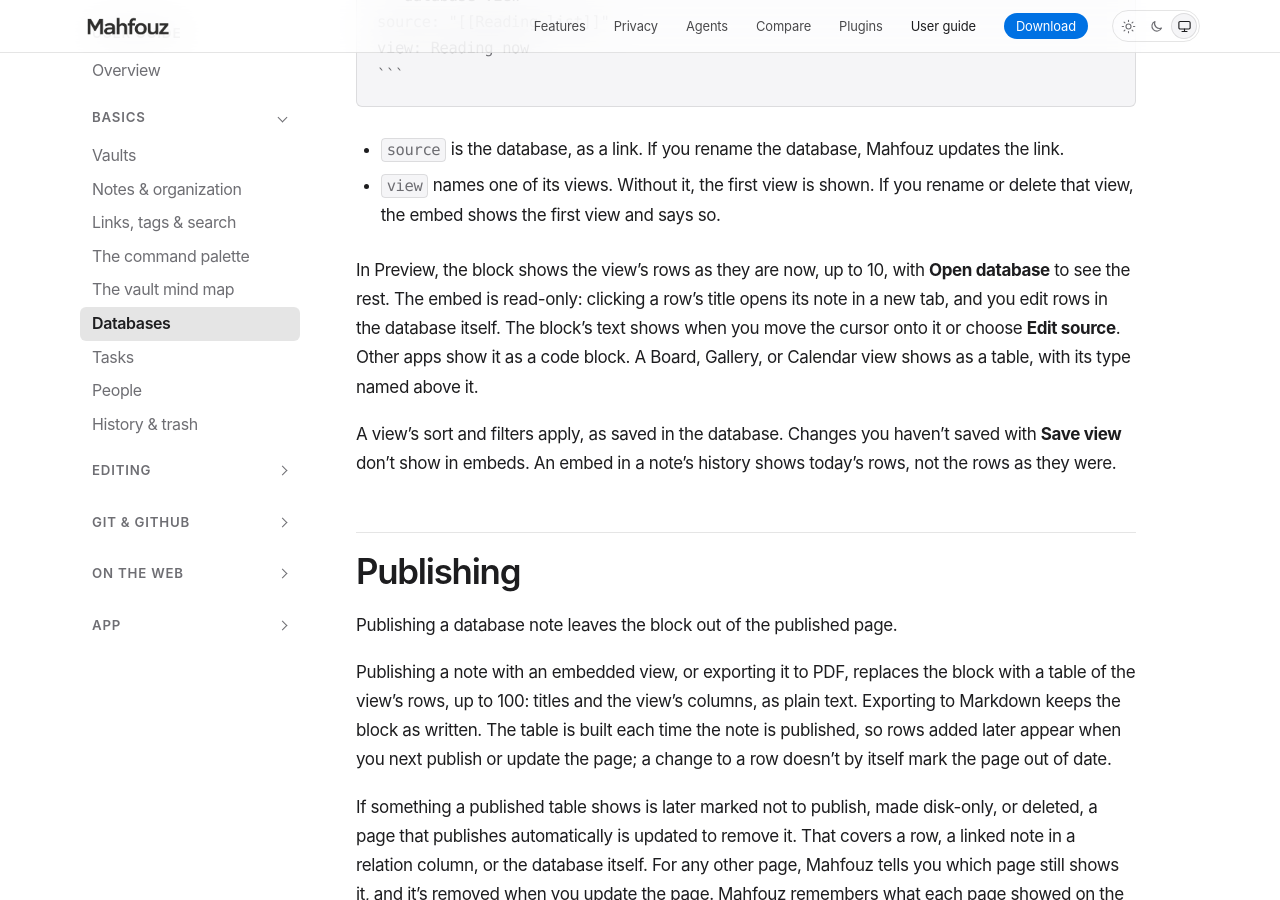
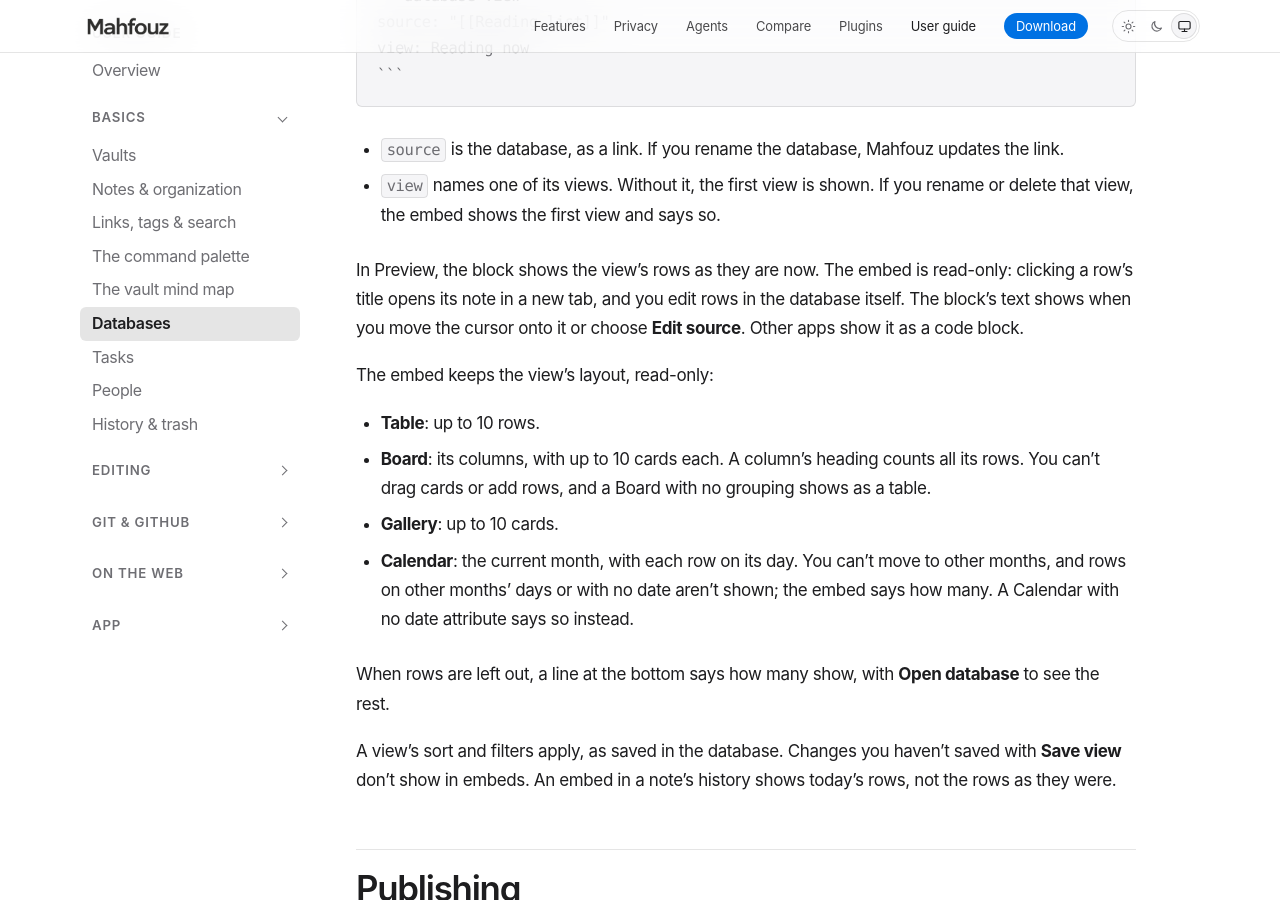
Before and after one commit to mahfouz-app/docs, a Jekyll site: the page built from guide/databases.md, in a window 1280 px wide and 900 px high, scrolled down 11693 px. Built offline with Jekyll 4.4.1, drawn with Linux system fonts in a browser that asks for light colours.

Commit message:
docs(databases): an embedded Board, Gallery or Calendar keeps its layout
Co-Authored-By: Claude Opus 5.5 <noreply@anthropic.com>

```diff
--- a/guide/databases.md
+++ b/guide/databases.md
@@ -449,12 +449,26 @@ view: Reading now
 - `view` names one of its views. Without it, the first view is shown. If you
   rename or delete that view, the embed shows the first view and says so.
 
-In Preview, the block shows the view's rows as they are now, up to 10, with
-**Open database** to see the rest. The embed is read-only: clicking a row's
+In Preview, the block shows the view's rows as they are now. The embed is
+read-only: clicking a row's
 title opens its note in a new tab, and you edit rows in the database itself.
 The block's text shows when you move the cursor onto it or choose **Edit
-source**. Other apps show it as a code block. A Board, Gallery, or Calendar
-view shows as a table, with its type named above it.
+source**. Other apps show it as a code block.
+
+The embed keeps the view's layout, read-only:
+
+- **Table**: up to 10 rows.
+- **Board**: its columns, with up to 10 cards each. A column's heading counts
+  all its rows. You can't drag cards or add rows, and a Board with no
+  grouping shows as a table.
+- **Gallery**: up to 10 cards.
+- **Calendar**: the current month, with each row on its day. You can't move
+  to other months, and rows on other months' days or with no date aren't
+  shown; the embed says how many. A Calendar with no date attribute says so
+  instead.
+
+When rows are left out, a line at the bottom says how many show, with
+**Open database** to see the rest.
 
 A view's sort and filters apply, as saved in the database. Changes you
 haven't saved with **Save view** don't show in embeds. An embed in a note's
```
